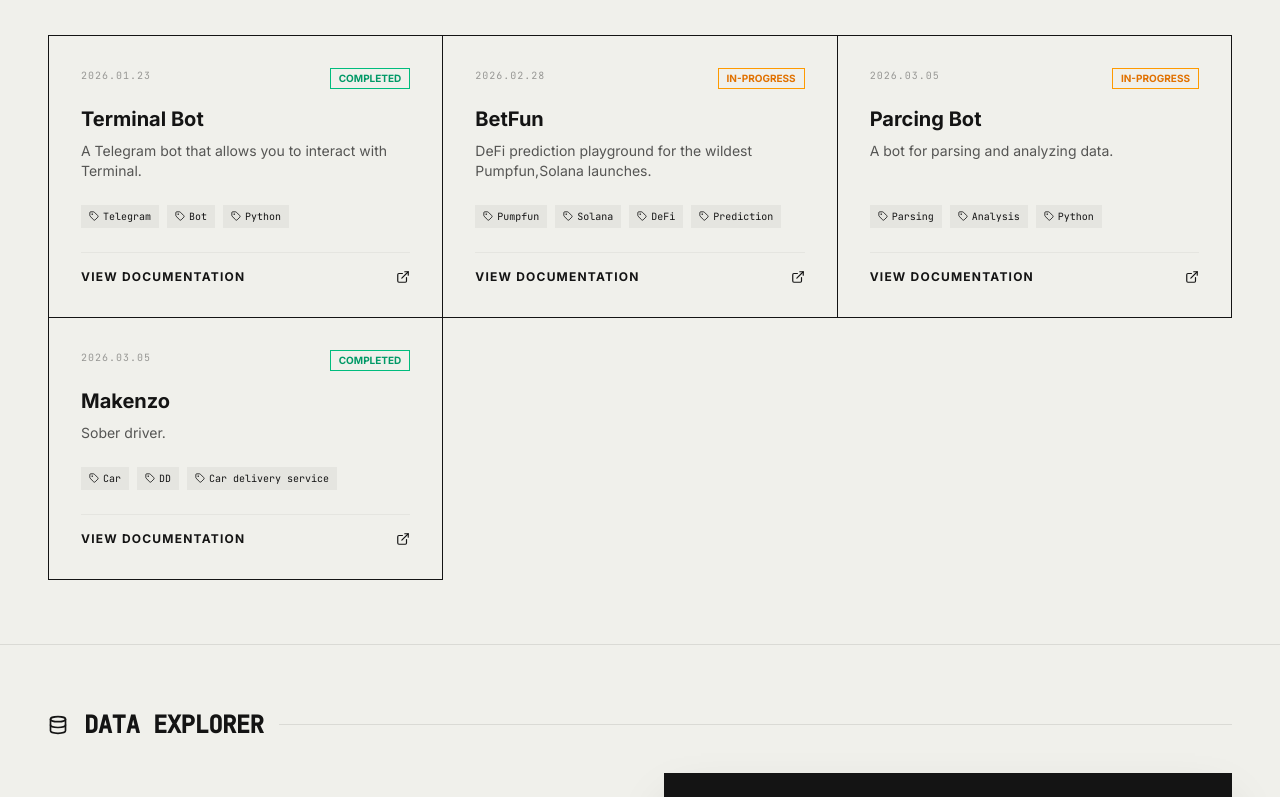
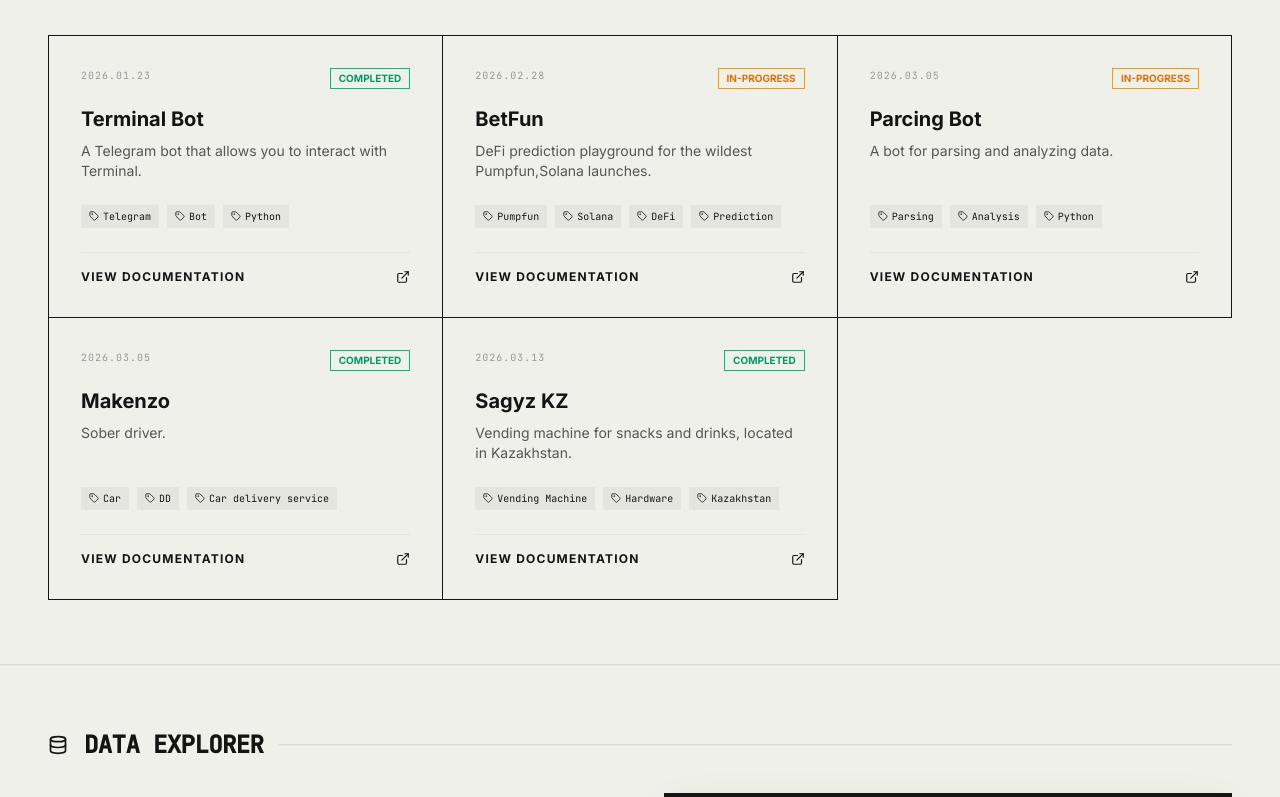
Before and after one commit to GoduZ00/proofofwork, a React (Vite) app: page / in a window 1280 px wide. Shown: the part 531-1328 px from the top of the page. Built offline with nearby package versions, Linux system fonts and the light colour scheme.

Commit message:
Update App.tsx

```diff
--- a/src/App.tsx
+++ b/src/App.tsx
@@ -39,6 +39,15 @@
     date: '2026.03.05',
     status: 'completed',
     link: 'https://makenzo.vercel.app/'
+  },
+  {
+    id: '5',
+    title: 'Sagyz KZ',
+    description: 'Vending machine for snacks and drinks, located in Kazakhstan.',
+    tags: ['Vending Machine', 'Hardware', 'Kazakhstan'],
+    date: '2026.03.13',
+    status: 'completed',
+    link: 'https://sagyzkz.vercel.app/'
   },
 ];
 
```
